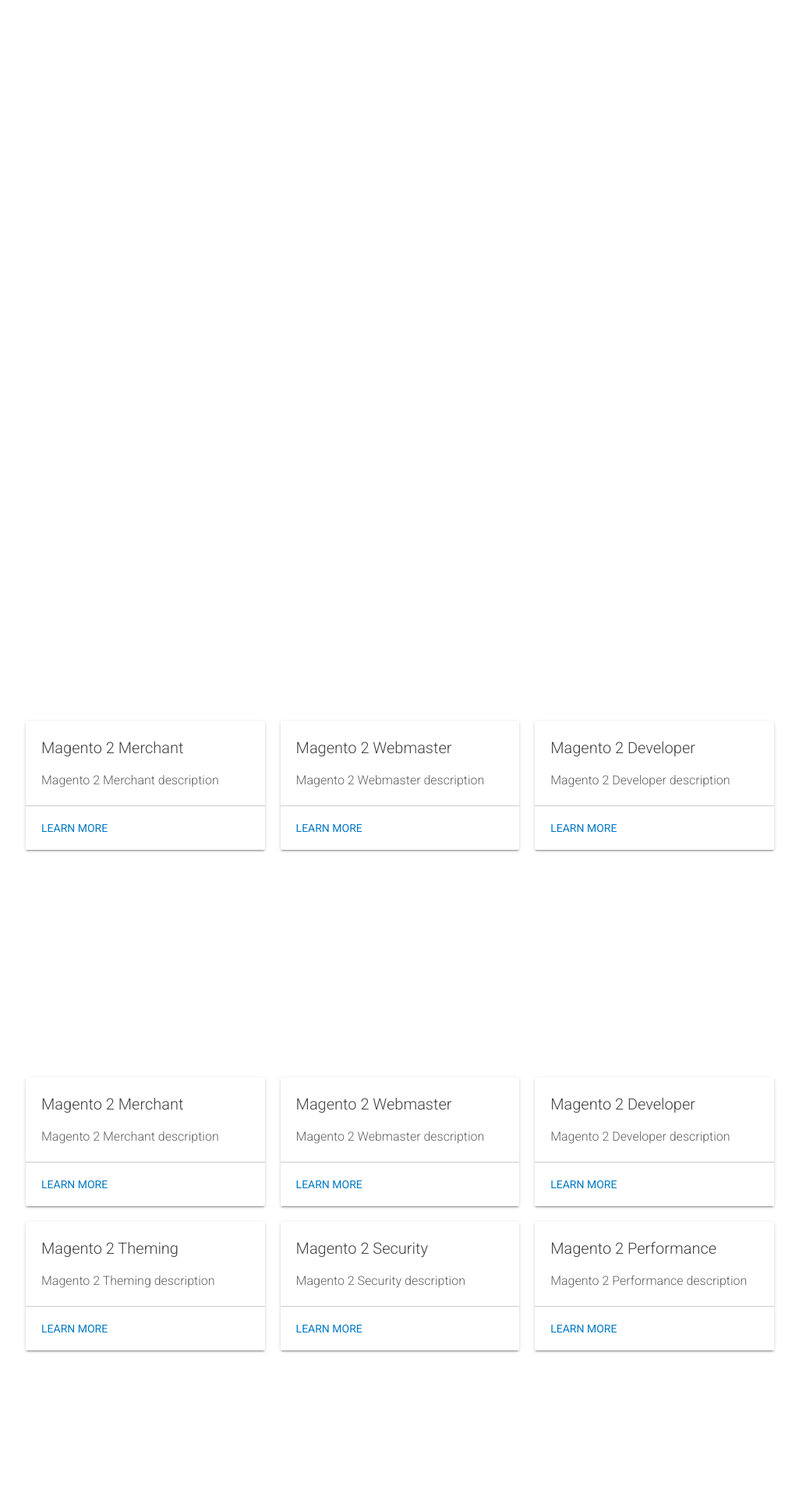
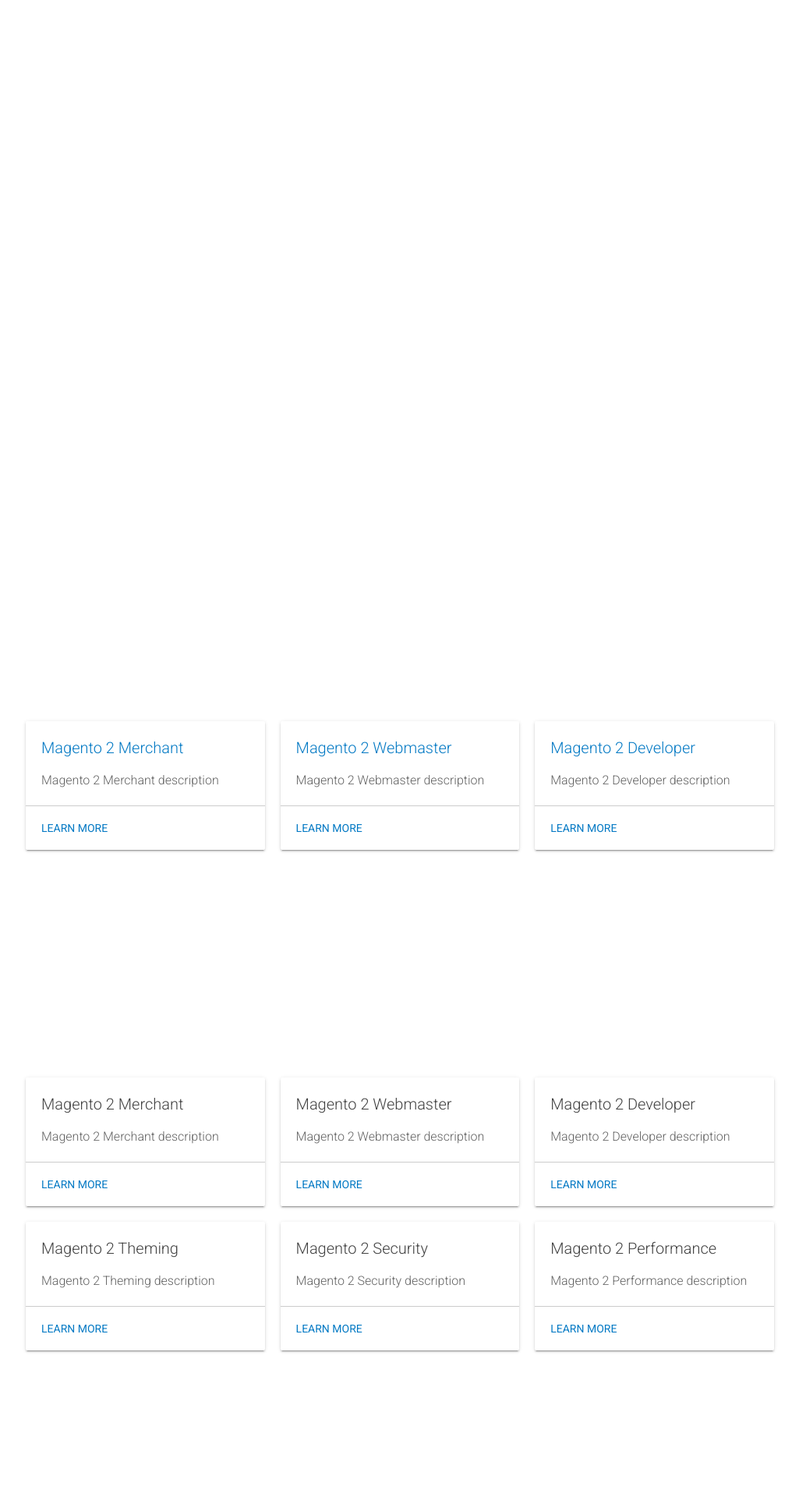
Before and after one commit to mage-acadamy/mage-acadamy.github.io, a Jekyll site: the page built from index.html, in a window 1280 px wide. Shown: the part 556-2476 px from the top of the page at 78% size, without its empty margins (127-1152 px from the left). Built offline with Jekyll 4.4.1, drawn with Linux system fonts in a browser that asks for light colours; nearby versions of some CDN libraries; comment, search, counter and statistics services are not loaded.

Commit message:
link in title

```diff
--- a/_includes/training.html
+++ b/_includes/training.html
@@ -20,7 +20,7 @@
             </amp-img>
           </div>
           <div class="card__content">
-            <h3 class="card__title">{{ member.name }}</h3>
+            <h3 class="card__title"><a title="{{ member.name }}" href="{{ member.url }}">{{ member.name }}</a></h3>
             <p>{{ member.description }}</p>
           </div>
           <div class="card__action">
```
